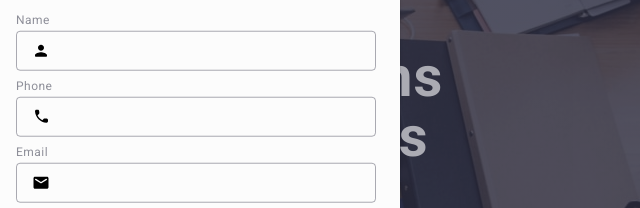
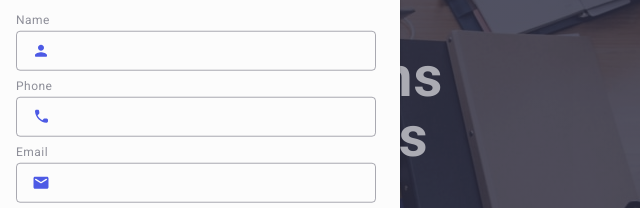
Before and after one commit to tase4ka112/goit-markup-hw-05, a plain HTML site: page index.html in a window 1280 px wide. Shown: the part 213-421 px from the top of the page, 444-1084 px from the left. Drawn offline with nearby package versions, Linux system fonts and the light colour scheme.

Commit message:
hw five 11

```diff
--- a/css/styles.css
+++ b/css/styles.css
@@ -725,6 +725,7 @@ img {
   top: 50%;
   transform: translateY(-50%);
   transition: fill 250ms cubic-bezier(0.4, 0, 0.2, 1);
+  fill: #4D5AE5;
 }
 
 .modal-icon:focus {
```
